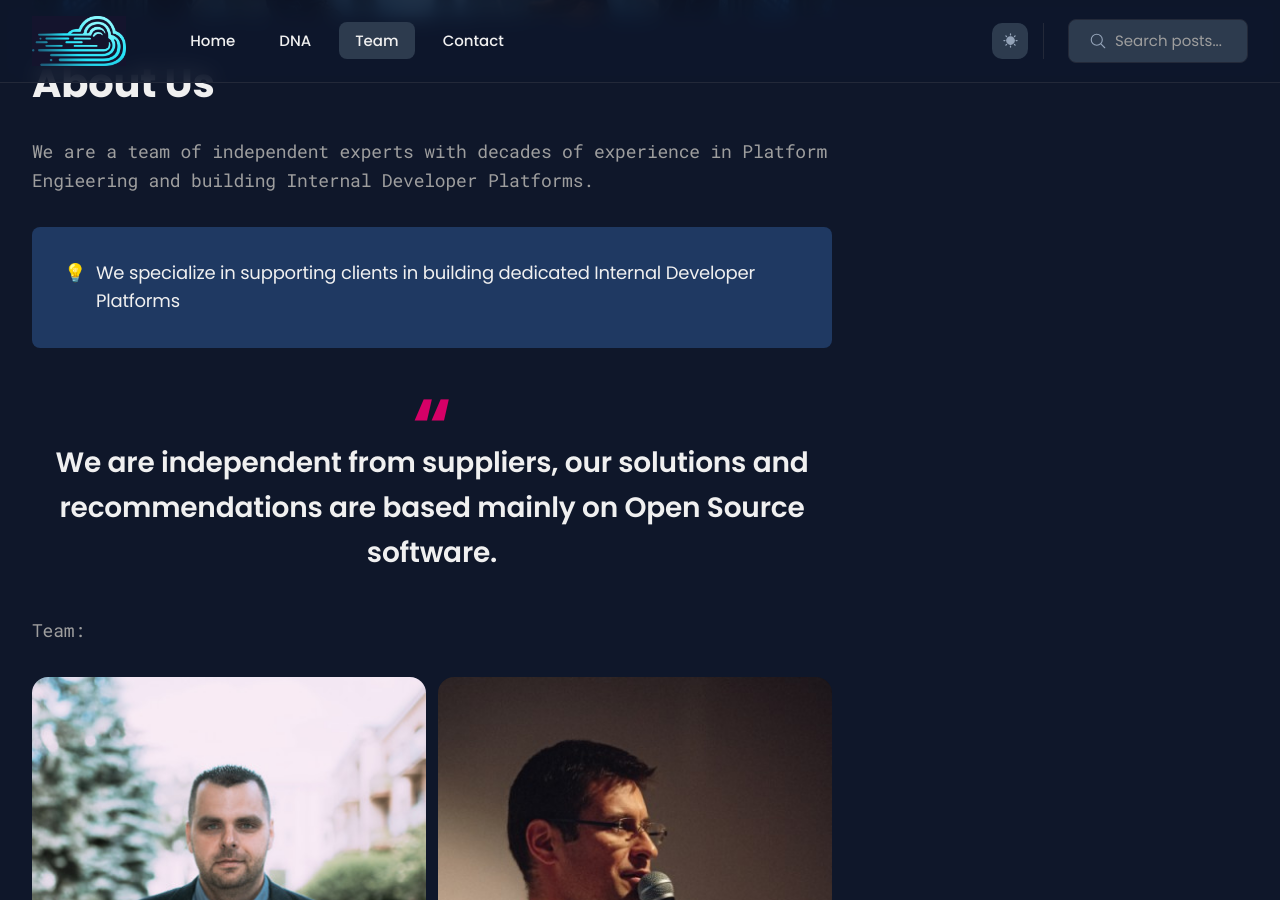
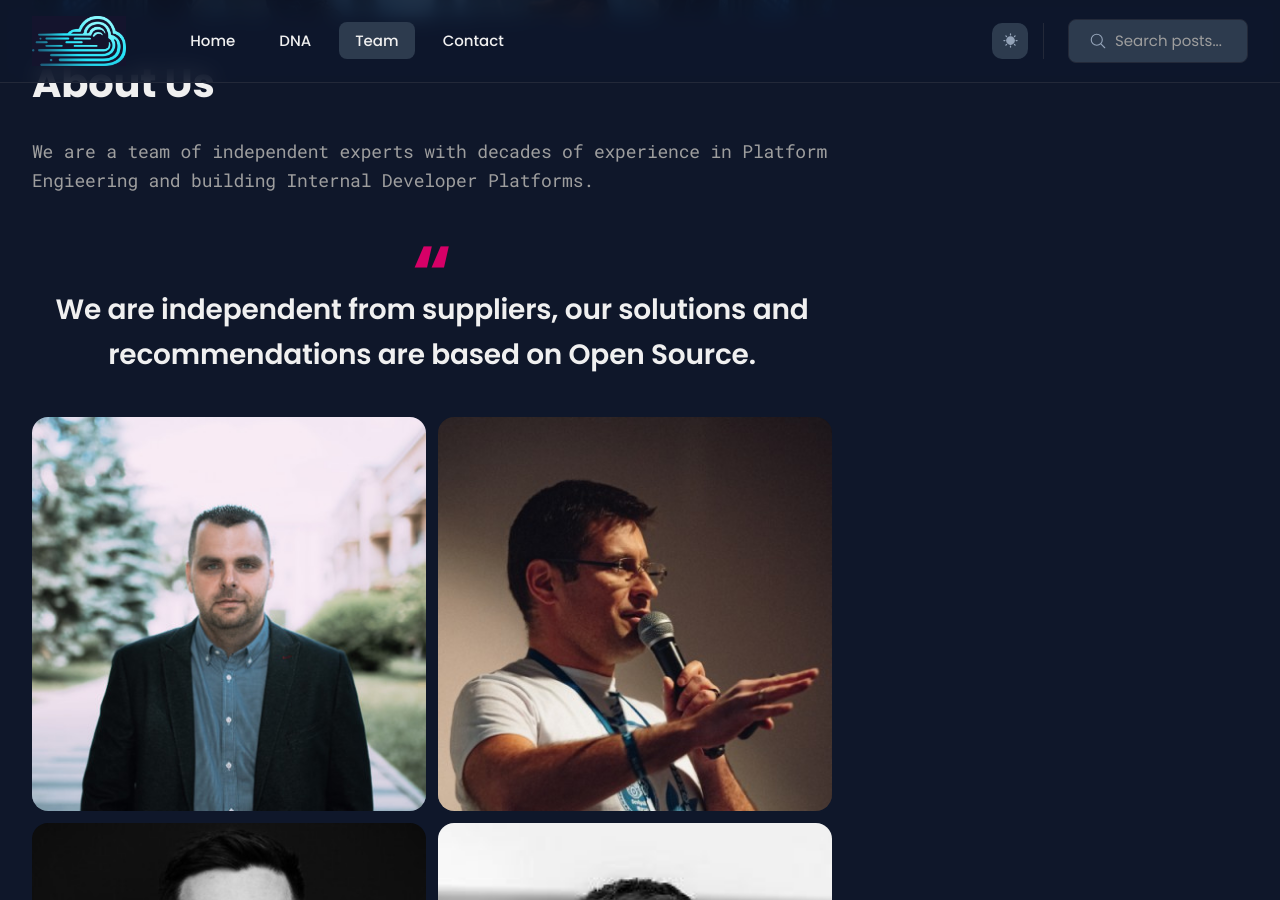
Before and after one commit to Cogniteo/cogniteo.github.io, a Jekyll site: the page built from _pages/team.md, in a window 1280 px wide and 900 px high, scrolled down 726 px. Built offline with Jekyll 4.4.1, drawn with Linux system fonts in a browser that asks for light colours.

Commit message:
Minor update

```diff
--- a/_pages/team.md
+++ b/_pages/team.md
@@ -7,12 +7,7 @@ image: images/engineers.jpg
 
 We are a team of independent experts with decades of experience in Platform Engieering and building Internal Developer Platforms.
 
-{: .note }
-We specialize in supporting clients in building dedicated Internal Developer Platforms
-
-> We are independent from suppliers, our solutions and recommendations are based mainly on Open Source software.
-
-Team:
+> We are independent from suppliers, our solutions and recommendations are based on Open Source.
 
 <div class="gallery-box">
   <div class="gallery gallery-columns-2">
```
